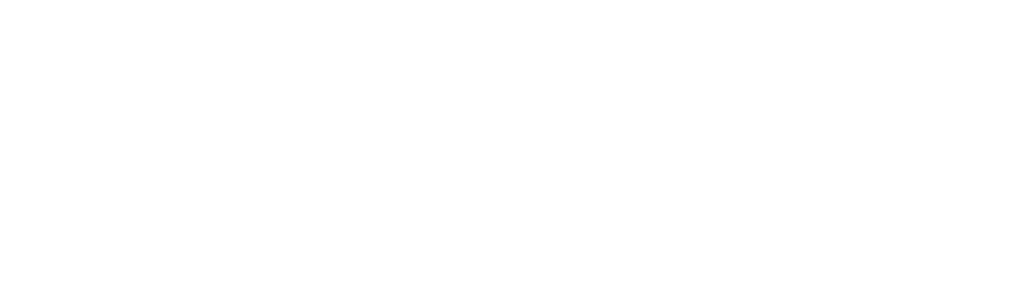
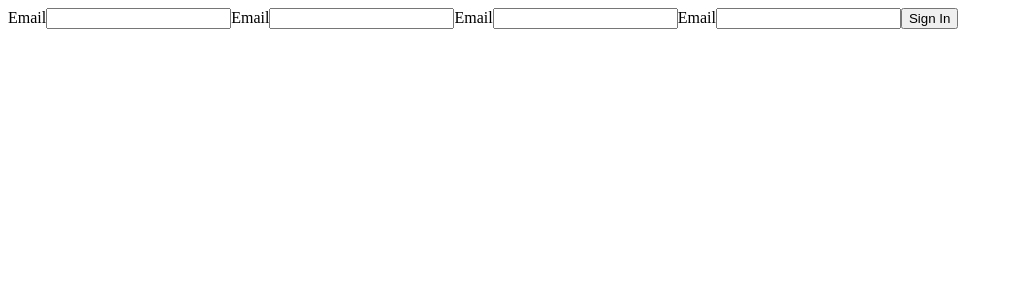
Before and after one commit to ParthParolekar/Hackathon-Project, a React (Create React App) app: page /signup in a window 1280 px wide. Before the commit this address had no page. Shown: the top 300 px of the page, without its empty margins (0-1013 px from the left). Built offline with nearby package versions, Linux system fonts and the light colour scheme.

Commit message:
feat: user login and signup functionality

```diff
--- a/src/App.js
+++ b/src/App.js
@@ -4,18 +4,24 @@
 import { Routes, Route } from "react-router-dom";
 import Projects from "./pages/Projects/Projects";
 import CreateProject from "./pages/CreateProject/CreateProject";
+import Login from "./pages/Login/Login";
+import Signup from "./pages/Signup/Signup";
 
 export default function App() {
   useEffect(() => {
     localStorage.setItem(
       "users",
-      JSON.stringify({
-        _id: uuid(),
-        firstName: "test",
-        lastName: "user",
-        email: "test.gmail.com",
-        password: "test123"
-      })
+      JSON.stringify([
+        {
+          _id: uuid(),
+          firstName: "test",
+          lastName: "user",
+          email: "test@gmail.com",
+          password: "test123",
+          projectsApplied: [],
+          projectsCreated: []
+        }
+      ])
     );
   }, []);
   return (
@@ -24,6 +30,8 @@
       <Routes>
         <Route path="/projects" element={<Projects />} />
         <Route path="/createproject" element={<CreateProject />} />
+        <Route path="/login" element={<Login />} />
+        <Route path="/signup" element={<Signup />} />
       </Routes>
     </div>
   );
--- /dev/null
+++ b/src/context/AuthContext/AuthContext.js
@@ -0,0 +1,14 @@
+import { createContext, useContext, useReducer } from "react";
+import { AuthReducer, initialState } from "./AuthReducer";
+
+const AuthContext = createContext();
+export const AuthProvider = ({ children }) => {
+  const [authState, authDispatch] = useReducer(AuthReducer, initialState);
+  return (
+    <AuthContext.Provider value={[authState, authDispatch]}>
+      {children}
+    </AuthContext.Provider>
+  );
+};
+
+export const useAuth = () => useContext(AuthContext);
--- /dev/null
+++ b/src/context/AuthContext/AuthReducer.js
@@ -0,0 +1,28 @@
+export const initialState = {
+  firstName: null,
+  lastName: null,
+  email: null,
+  password: null,
+  _id: null,
+  projectsApplied: null,
+  projectsCreated: null
+};
+
+export const AuthReducer = (state, action) => {
+  switch (action.type) {
+    case "HANDLE_USER_AUTH": {
+      return {
+        ...state,
+        firstName: action.payload.firstName,
+        lastName: action.payload.lastName,
+        email: action.payload.email,
+        password: action.payload.password,
+        _id: action.payload._id,
+        projectsApplied: action.payload.projectsApplied,
+        projectsCreated: action.payload.projectsCreated
+      };
+    }
+    default:
+      return state;
+  }
+};
--- a/src/index.js
+++ b/src/index.js
@@ -3,14 +3,17 @@
 import { BrowserRouter } from "react-router-dom";
 
 import App from "./App";
+import { AuthProvider } from "./context/AuthContext/AuthContext";
 
 const rootElement = document.getElementById("root");
 const root = createRoot(rootElement);
 
 root.render(
   <StrictMode>
-    <BrowserRouter>
-      <App />
-    </BrowserRouter>
+    <AuthProvider>
+      <BrowserRouter>
+        <App />
+      </BrowserRouter>
+    </AuthProvider>
   </StrictMode>
 );
--- a/src/pages/CreateProject/CreateProject.js
+++ b/src/pages/CreateProject/CreateProject.js
@@ -1,16 +1,24 @@
-import { useState } from "react";
+import { useEffect, useState } from "react";
+import { useNavigate } from "react-router-dom";
 import { v4 as uuid } from "uuid";
+import { useAuth } from "../../context/AuthContext/AuthContext";
 
 const CreateProject = () => {
+  const [authState] = useAuth();
+  const navigate = useNavigate();
+  useEffect(() => {
+    !authState._id && navigate("/login");
+  }, [authState._id]);
+
   const [createProject, setCreateProject] = useState({
-    name: null,
-    description: null,
+    name: "",
+    description: "",
     _id: uuid(),
-    stack: null,
-    difficulty: null,
-    time: null,
+    stack: "",
+    difficulty: "",
+    time: "",
     availableRoles: [],
-    totalCapacity: null,
+    totalCapacity: "",
     currentMembers: [],
     applications: []
   });
--- /dev/null
+++ b/src/pages/Login/Login.js
@@ -0,0 +1,38 @@
+import { useState } from "react";
+import { useNavigate } from "react-router-dom";
+import { useAuth } from "../../context/AuthContext/AuthContext";
+
+const Login = () => {
+  const [email, setEmail] = useState("");
+  const [password, setPassword] = useState("");
+  const navigate = useNavigate();
+  const [authState, authDispatch] = useAuth();
+
+  const loginHandler = (e) => {
+    e.preventDefault();
+    const existing = JSON.parse(localStorage.getItem("users"));
+    const userExists = existing.find(
+      (user) => user.email === email && user.password === password
+    );
+    if (userExists) {
+      console.log(userExists);
+      navigate("/projects");
+      authDispatch({ type: "HANDLE_USER_AUTH", payload: userExists });
+    } else {
+      navigate("/signup");
+    }
+  };
+  return (
+    <>
+      <form onSubmit={loginHandler}>
+        <label>Email</label>
+        <input value={email} onChange={(e) => setEmail(e.target.value)} />
+        <label>Password</label>
+        <input value={password} onChange={(e) => setPassword(e.target.value)} />
+        <button type="submit">Login</button>
+      </form>
+    </>
+  );
+};
+
+export default Login;
--- a/src/pages/Projects/Projects.js
+++ b/src/pages/Projects/Projects.js
@@ -1,12 +1,21 @@
 import { useEffect, useState } from "react";
+import { useNavigate } from "react-router-dom";
+import { useAuth } from "../../context/AuthContext/AuthContext";
+
 const Projects = () => {
   const [projects, setProjects] = useState([]);
+  const [authState] = useAuth();
+  const navigate = useNavigate();
   useEffect(() => {
     const existing = JSON.parse(localStorage.getItem("projects"));
     existing
       ? setProjects(existing)
       : localStorage.setItem("projects", JSON.stringify([]));
   }, []);
+
+  useEffect(() => {
+    !authState._id && navigate("/login");
+  }, [authState._id]);
 
   return (
     <>
--- /dev/null
+++ b/src/pages/Signup/Signup.js
@@ -0,0 +1,59 @@
+import { useState } from "react";
+import { v4 as uuid } from "uuid";
+
+const Signup = () => {
+  const [email, setEmail] = useState("");
+  const [password, setPassword] = useState("");
+  const [firstName, setFirstName] = useState("");
+  const [lastName, setLastName] = useState("");
+
+  const signupHandler = (e) => {
+    e.preventDefault();
+    const existing = JSON.parse(localStorage.getItem("users"));
+    const userExists = existing.some((user) => user.email === email);
+    console.log(userExists);
+
+    if (!userExists) {
+      const newUser = {
+        email,
+        password,
+        firstName,
+        lastName,
+        _id: uuid(),
+        projectsApplied: [],
+        projectsOrganized: []
+      };
+      const addUser = existing.concat(newUser);
+      localStorage.setItem("users", JSON.stringify(addUser));
+    } else {
+      console.log("user already exists");
+    }
+  };
+
+  return (
+    <>
+      <form onSubmit={signupHandler}>
+        <label>Email</label>
+        <input value={email} onChange={(e) => setEmail(e.target.value)}></input>
+        <label>Email</label>
+        <input
+          value={password}
+          onChange={(e) => setPassword(e.target.value)}
+        ></input>
+        <label>Email</label>
+        <input
+          value={firstName}
+          onChange={(e) => setFirstName(e.target.value)}
+        ></input>
+        <label>Email</label>
+        <input
+          value={lastName}
+          onChange={(e) => setLastName(e.target.value)}
+        ></input>
+        <button type="submit">Sign In</button>
+      </form>
+    </>
+  );
+};
+
+export default Signup;
```
